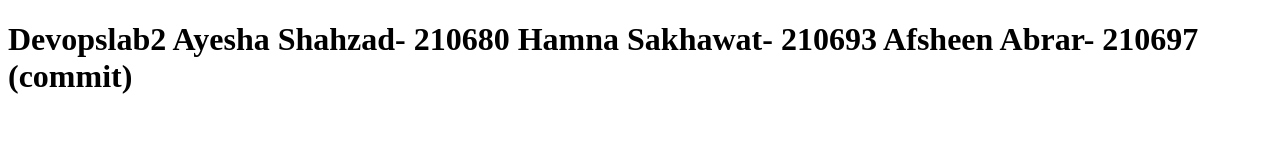
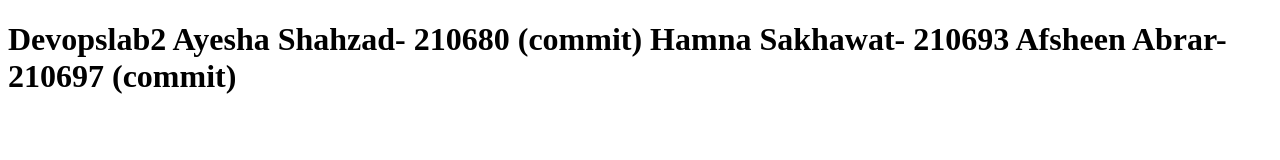
Before and after one commit to Ayshh1/Devopslab2, a plain HTML site: page index.html in a window 1280 px wide. Drawn offline with Linux system fonts and the light colour scheme.

Commit message:
Update index.html

```diff
--- a/index.html
+++ b/index.html
@@ -8,7 +8,7 @@
 </head>
 <body>
     <h1>Devopslab2
-        Ayesha Shahzad- 210680
+        Ayesha Shahzad- 210680 (commit)
         Hamna Sakhawat- 210693
         Afsheen Abrar- 210697 (commit)
     </h1>
```
